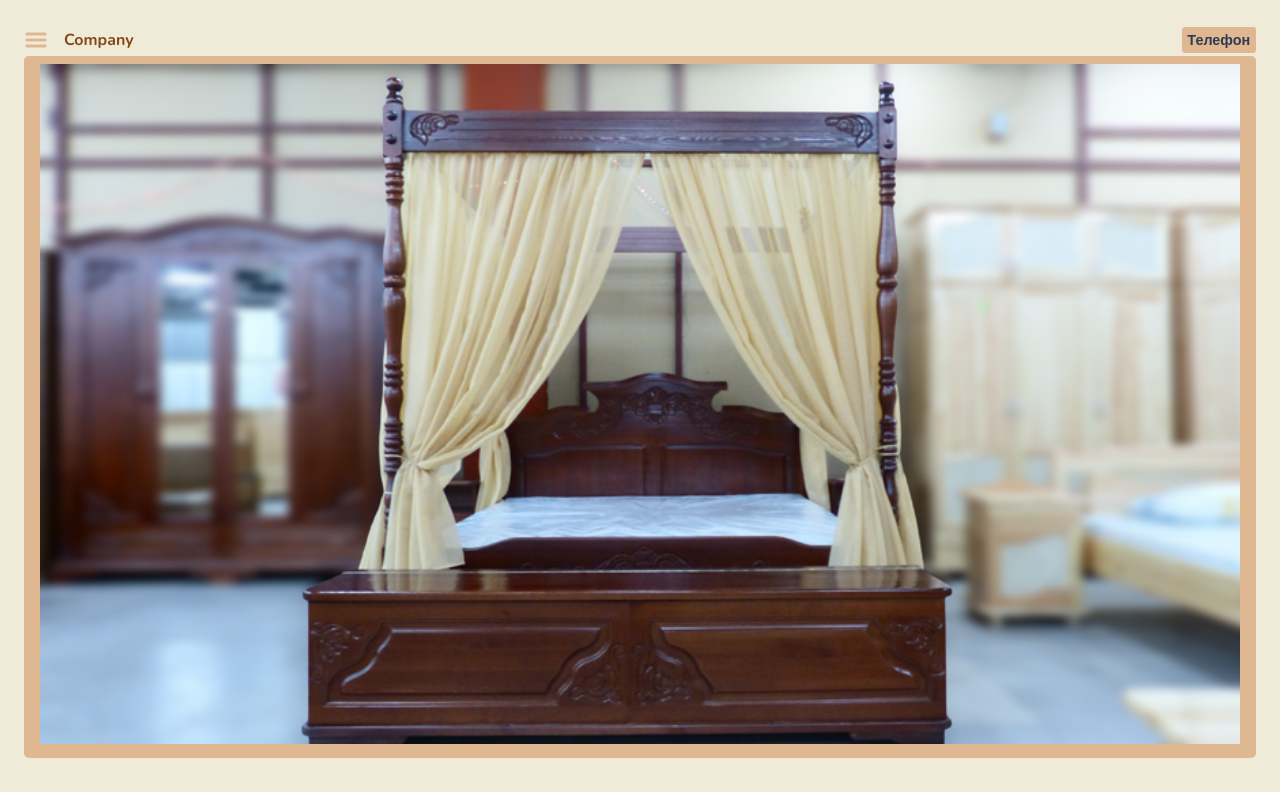
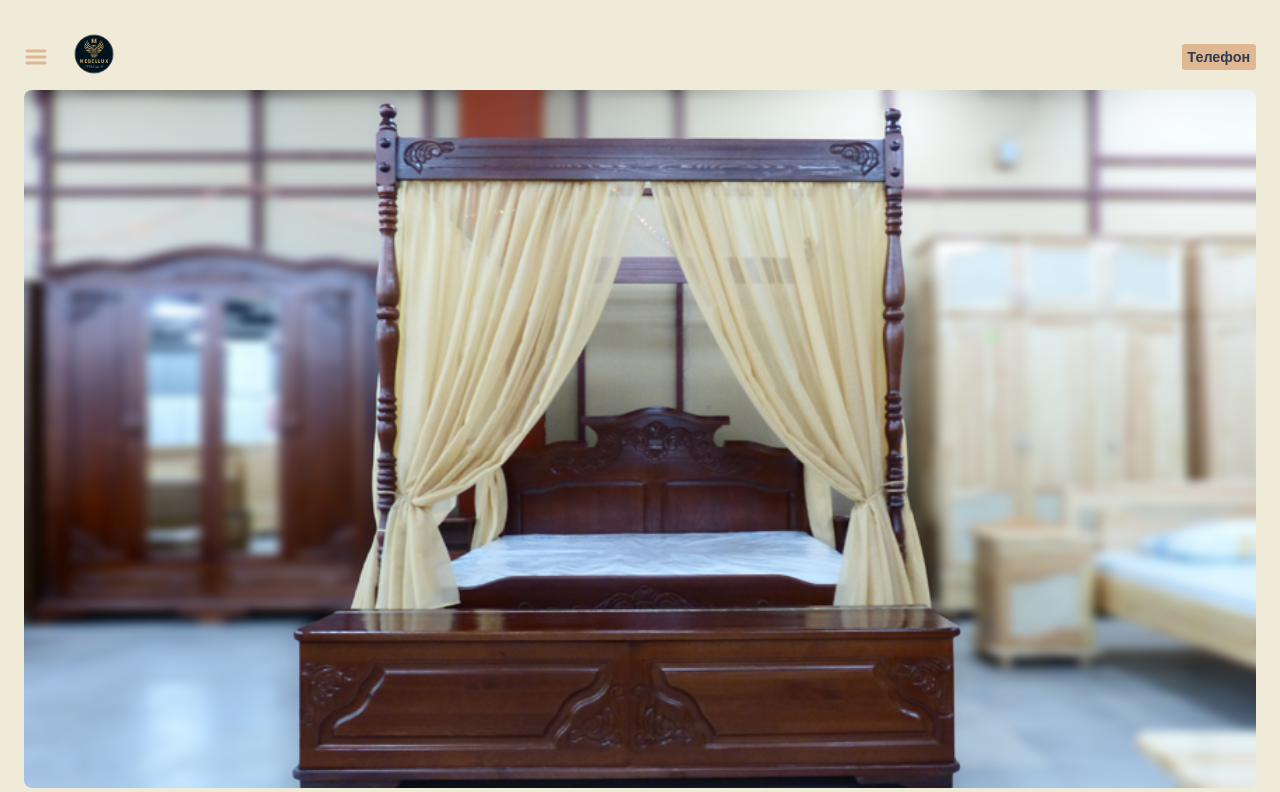
Before and after one commit to DivakovDev/MebelLux-Site, a React (Vite) app in the folder mebel-lux/: page / in a window 1280 px wide. Shown: the top 792 px of the page. Built offline with nearby package versions, Linux system fonts and the light colour scheme.

Commit message:
update header.jsx and mebel-lux/src/index.css

```diff
--- a/mebel-lux/components/header.jsx
+++ b/mebel-lux/components/header.jsx
@@ -10,7 +10,7 @@ function Header() {
         </svg>
 
         <a href="#" className="logo">
-          Company
+          <img src="./public/mebel-lux-logo.png" alt="logo" />
         </a>
 
         <a href="tel:+359 882078322" className="cta-btn">
--- a/mebel-lux/src/index.css
+++ b/mebel-lux/src/index.css
@@ -75,6 +75,11 @@ nav {
     text-align: center;
 }
 
+.logo img{
+ width: 60px;
+ height: 60px;
+}
+
 .inner-wrapper {
     padding-left: 1em;
     padding-right: .1em;
@@ -109,7 +114,6 @@ nav ul li a {
 
 .inner-wrapper img{
     width: 20%;
-    margin: 0;
 }
 
 .selected {
@@ -133,12 +137,12 @@ h1 {
 }
 
 .panel {
-    background: #dfb891;
-    border-radius: .3em;
+    margin-bottom: 2em;
 }
 
 .panel img{
     width: 100%;
+    border-radius: 8px;
 }
 
 h3 {
@@ -211,13 +215,6 @@ nav {
     text-align: left;
 }
 
-
-.panel {
-    padding: .5em 1em;
-    margin-bottom: 2em;
-}
-
-
 /* Large Phones */
 
 @media (min-width: 420px) {
```
Also changed, not shown: mebel-lux/public/mebel-lux-logo.png (added).
